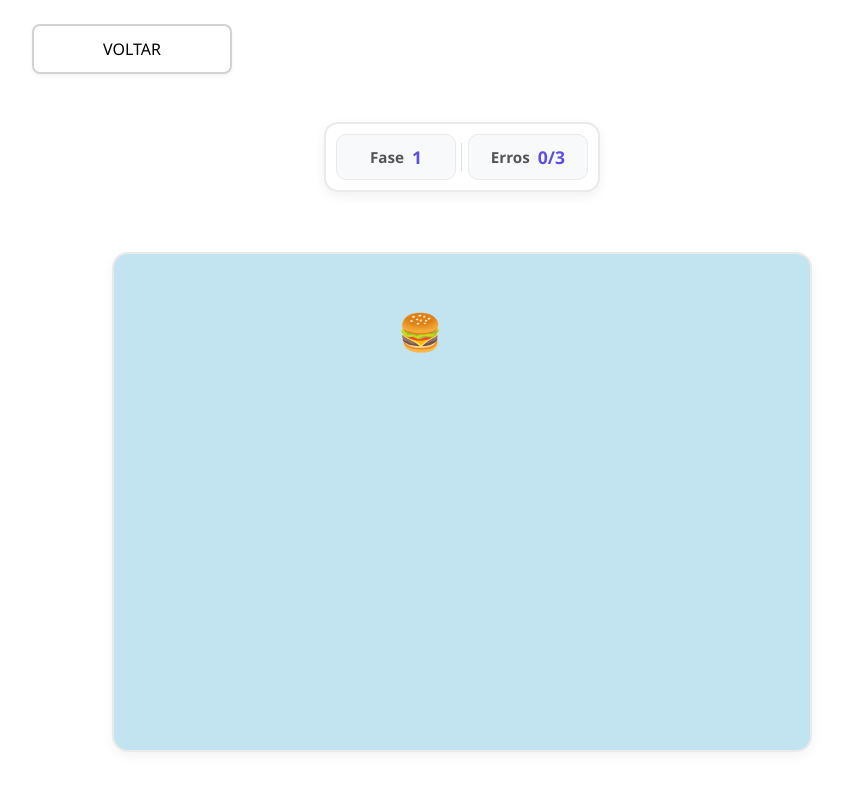
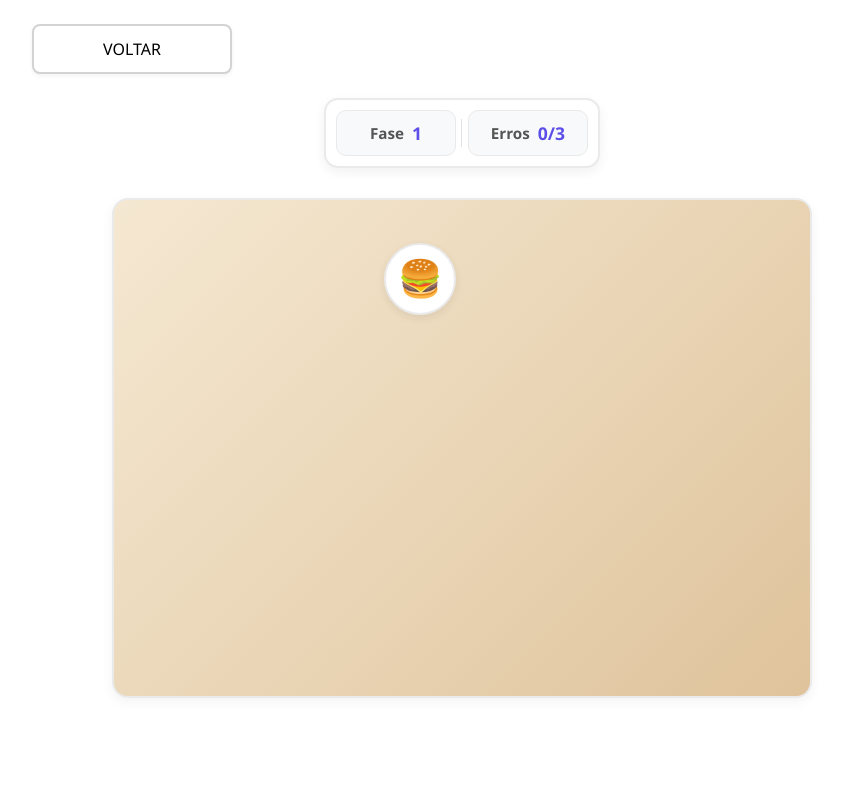
Before and after one commit to leandroxelor00/MindGames, a React (Vite) app in the folder frontend/: page /game/food-memory in a window 1280 px wide. Shown: the top 790 px of the page, without its empty margins (178-1021 px from the left). Built offline with nearby package versions, Linux system fonts and the light colour scheme.

Commit message:
style: improve food memory game visuals

```diff
--- a/frontend/src/games/food-memory/FoodMemory.jsx
+++ b/frontend/src/games/food-memory/FoodMemory.jsx
@@ -1,7 +1,5 @@
 import { useFoodMemory } from "./useFoodMemory";
-
 import { ScoreBoard } from "../../components/ScoreBoard/ScoreBoard";
-
 import styles from "./FoodMemory.module.css";
 
 export function FoodMemory() {
@@ -12,6 +10,7 @@ export function FoodMemory() {
     gameOver,
     venceu,
     feedback,
+    transicionando,
     clicarImagem,
     reiniciarJogo,
   } = useFoodMemory();
@@ -28,6 +27,7 @@ export function FoodMemory() {
           />
         </div>
       </div>
+
       <div className={styles.area}>
         {imagens.map((imagem) => (
           <button
@@ -44,11 +44,17 @@ export function FoodMemory() {
               top: `${imagem.y}%`,
             }}
             onClick={() => clicarImagem(imagem.id)}
-            disabled={!!feedback}
+            disabled={!!feedback || transicionando}
           >
             {imagem.emoji}
           </button>
         ))}
+
+        {transicionando && (
+          <div className={styles.transicao}>
+            <div className={styles.toalha}></div>
+          </div>
+        )}
 
         {gameOver && (
           <div className={styles.mensagem}>
--- a/frontend/src/games/food-memory/FoodMemory.module.css
+++ b/frontend/src/games/food-memory/FoodMemory.module.css
@@ -3,19 +3,24 @@
   flex-direction: column;
   align-items: center;
   font-family: "Segoe UI", Tahoma, Geneva, Verdana, sans-serif;
-  padding: 2rem 1rem;
+  padding: 0.5rem 1rem;
   max-width: 800px;
   margin: 0 auto;
 }
+/* Área do jogo */
 
-/* Área do jogo */
 .area {
   position: relative;
   width: 100%;
   max-width: 700px;
   height: 500px;
-  margin: 8px auto 0;
-  background: #c2e3f0;
+  margin: 2px auto 0;
+  background: linear-gradient(
+  135deg,
+  #f5e8d2 0%,
+  #ead6b7 50%,
+  #dfc39b 100%
+);
   border: 2px solid #eaeaea;
   border-radius: 16px;
   overflow: hidden;
@@ -23,43 +28,34 @@
 }
 
 /* Comida */
+
 .imagem {
   position: absolute;
-
   transform: translate(-50%, -50%);
-
-  width: 16px;
-  height: 16px;
-
+  width: 72px;
+  height: 72px;
   display: flex;
   align-items: center;
   justify-content: center;
-
   padding: 0;
-
   font-size: 36px;
   line-height: 1;
-
   background-color: #ffffff;
   color: #333;
-
   border: 2px solid #eaeaea;
   border-radius: 50%;
-
   cursor: pointer;
-
   box-shadow: 0 3px 8px rgba(0, 0, 0, 0.08);
-
   transition:
     transform 0.15s ease,
     background-color 0.15s ease,
     border-color 0.15s ease,
     box-shadow 0.15s ease;
-
   user-select: none;
 }
 
 /* Hover */
+
 .imagem:hover:not(:disabled) {
   transform: translate(-50%, -50%) scale(1.1);
   background-color: #f1f3f5;
@@ -68,11 +64,13 @@
 }
 
 /* Clique */
+
 .imagem:active:not(:disabled) {
   transform: translate(-50%, -50%) scale(0.95);
 }
 
 /* Evita clique durante feedback */
+
 .imagem:disabled {
   cursor: not-allowed;
 }
@@ -85,7 +83,6 @@
   background-color: #d4edda !important;
   border-color: #28a745 !important;
   color: #155724 !important;
-
   animation: piscarAcerto 0.2s ease-in-out;
 }
 
@@ -97,7 +94,6 @@
   background-color: #f8d7da !important;
   border-color: #dc3545 !important;
   color: #721c24 !important;
-
   animation: piscarErro 0.2s ease-in-out;
 }
 
@@ -136,47 +132,127 @@
 }
 
 /* =========================
+   TRANSIÇÃO DA TOALHA
+   ========================= */
+
+.transicao {
+  position: absolute;
+  inset: 0;
+  z-index: 20;
+  overflow: hidden;
+  pointer-events: all;
+  animation: aparecerToalha 0.5s ease-in-out forwards;
+}
+
+.toalha {
+  position: absolute;
+  inset: -20px;
+
+  background-color: #ffffff;
+
+  background-image:
+    linear-gradient(90deg, rgba(190, 35, 35, 0.9) 50%, transparent 50%),
+    linear-gradient(rgba(190, 35, 35, 0.9) 50%, transparent 50%);
+
+  background-size: 64px 64px;
+  background-position: 0 0;
+
+  box-shadow:
+    0 0 25px rgba(0, 0, 0, 0.2),
+    inset 0 0 25px rgba(120, 0, 0, 0.12);
+
+  transform: translateX(-110%);
+
+  animation: deslizarToalha 1.8s ease-in-out forwards;
+}
+
+/*
+  Pequena sobreposição para deixar
+  o xadrez com aparência mais natural.
+*/
+.toalha::after {
+  content: "";
+  position: absolute;
+  inset: 0;
+
+  background: linear-gradient(
+    90deg,
+    transparent 0%,
+    rgba(255, 255, 255, 0.18) 50%,
+    transparent 100%
+  );
+
+  animation: brilhoToalha 0.8s ease-in-out;
+}
+
+@keyframes aparecerToalha {
+  from {
+    opacity: 0;
+  }
+
+  to {
+    opacity: 1;
+  }
+}
+
+@keyframes deslizarToalha {
+  0% {
+    transform: translateX(-110%);
+  }
+
+  40% {
+    transform: translateX(0);
+  }
+
+  60% {
+    transform: translateX(0);
+  }
+
+  100% {
+    transform: translateX(110%);
+  }
+}
+
+@keyframes brilhoToalha {
+  0% {
+    transform: translateX(-100%);
+  }
+
+  100% {
+    transform: translateX(100%);
+  }
+}
+
+/* =========================
    FIM DE JOGO
    ========================= */
 
 .mensagem {
   position: absolute;
-
   top: 50%;
   left: 50%;
-
   transform: translate(-50%, -50%);
-
   width: calc(100% - 40px);
   max-width: 450px;
-
   padding: 32px 24px;
-
   background-color: #ffffff;
-
   border: 2px solid #eaeaea;
   border-radius: 16px;
-
   box-shadow: 0 10px 30px rgba(0, 0, 0, 0.15);
-
   text-align: center;
-
   z-index: 10;
-
   animation: fadeIn 0.4s ease-in;
 }
 
 .mensagem h2 {
   margin-top: 0;
   margin-bottom: 12px;
-
   font-size: 1.8rem;
   color: #333;
 }
 
 .mensagem p {
   margin: 8px 0;
-
   font-size: 1.05rem;
   color: #555;
 }
@@ -185,20 +261,14 @@
 
 .mensagem button {
   margin-top: 20px;
-
   padding: 12px 24px;
-
   border: none;
   border-radius: 8px;
-
   background-color: #5b4fe8;
   color: #ffffff;
-
   font-size: 1rem;
   font-weight: bold;
-
   cursor: pointer;
-
   transition:
     background-color 0.2s ease,
     transform 0.15s ease,
@@ -207,9 +277,7 @@
 
 .mensagem button:hover {
   background-color: #4a3fd1;
-
   transform: translateY(-2px);
-
   box-shadow: 0 6px 12px rgba(91, 79, 232, 0.25);
 }
 
--- a/frontend/src/games/food-memory/useFoodMemory.js
+++ b/frontend/src/games/food-memory/useFoodMemory.js
@@ -1,6 +1,7 @@
 import { useState, useEffect } from "react";
 import { getCurrentUserId } from "../../services/userId";
 import { postScore } from "../../services/scoreService";
+
 const emojis = [
   "🍔",
   "🍕",
@@ -26,19 +27,23 @@ export function gerarPosicao(posisoesExistentes) {
   for (let tentativas = 0; tentativas < tentativasMaximas; tentativas++) {
     const x = Math.floor(Math.random() * 81) + 10;
     const y = Math.floor(Math.random() * 81) + 10;
+
     let muitoPerto = false;
 
     for (const posicao of posisoesExistentes) {
       const distancia = Math.hypot(x - posicao.x, y - posicao.y);
+
       if (distancia < distanciaMinima) {
         muitoPerto = true;
         break;
       }
     }
+
     if (!muitoPerto) {
       return { x, y };
     }
   }
+
   return {
     x: Math.floor(Math.random() * 81) + 10,
     y: Math.floor(Math.random() * 81) + 10,
@@ -52,7 +57,9 @@ export function gerarFase(numeroFase) {
 
   emojisDaFase.forEach((emoji, index) => {
     const novaPosicao = gerarPosicao(posicoesOcupadas);
+
     posicoesOcupadas.push(novaPosicao);
+
     imagensGeradas.push({
       id: index,
       emoji: emoji,
@@ -60,6 +67,7 @@ export function gerarFase(numeroFase) {
       y: novaPosicao.y,
     });
   });
+
   return imagensGeradas;
 }
 
@@ -70,6 +78,7 @@ export function useFoodMemory() {
   const [gameOver, setGameOver] = useState(false);
   const [venceu, setVenceu] = useState(false);
   const [feedback, setFeedback] = useState(null);
+  const [transicionando, setTransicionando] = useState(false);
 
   useEffect(() => {
     if (!gameOver) return;
@@ -97,7 +106,7 @@ export function useFoodMemory() {
   }, [gameOver]);
 
   function clicarImagem(id) {
-    if (gameOver || venceu || feedback) return;
+    if (gameOver || venceu || feedback || transicionando) return;
 
     const idNovoEmoji = fase - 1;
 
@@ -113,13 +122,22 @@ export function useFoodMemory() {
         if (fase === 15) {
           setVenceu(true);
           setGameOver(true);
-        } else {
+          return;
+        }
+
+        setTransicionando(true);
+
+        setTimeout(() => {
           const novaFase = fase + 1;
 
           setFase(novaFase);
           setErros(0);
           setImagens(gerarFase(novaFase));
-        }
+
+          setTimeout(() => {
+            setTransicionando(false);
+          }, 900);
+        }, 900);
       }, 200);
     } else {
       setFeedback({
@@ -128,7 +146,6 @@ export function useFoodMemory() {
       });
 
       const quantidadeErros = erros + 1;
-
       setErros(quantidadeErros);
 
       setTimeout(() => {
@@ -147,6 +164,7 @@ export function useFoodMemory() {
     setGameOver(false);
     setVenceu(false);
     setFeedback(null);
+    setTransicionando(false);
     setImagens(gerarFase(1));
   }
 
@@ -157,6 +175,7 @@ export function useFoodMemory() {
     gameOver,
     venceu,
     feedback,
+    transicionando,
     clicarImagem,
     reiniciarJogo,
   };
```
